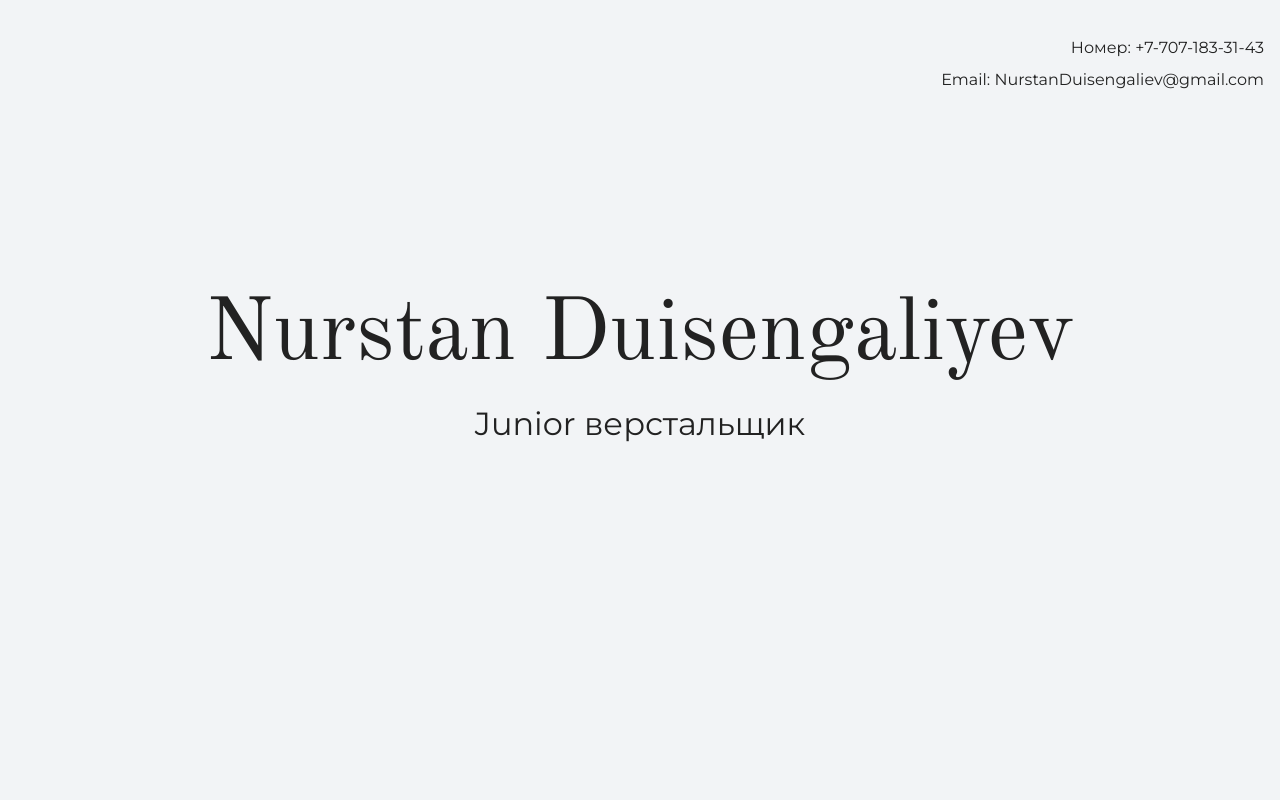
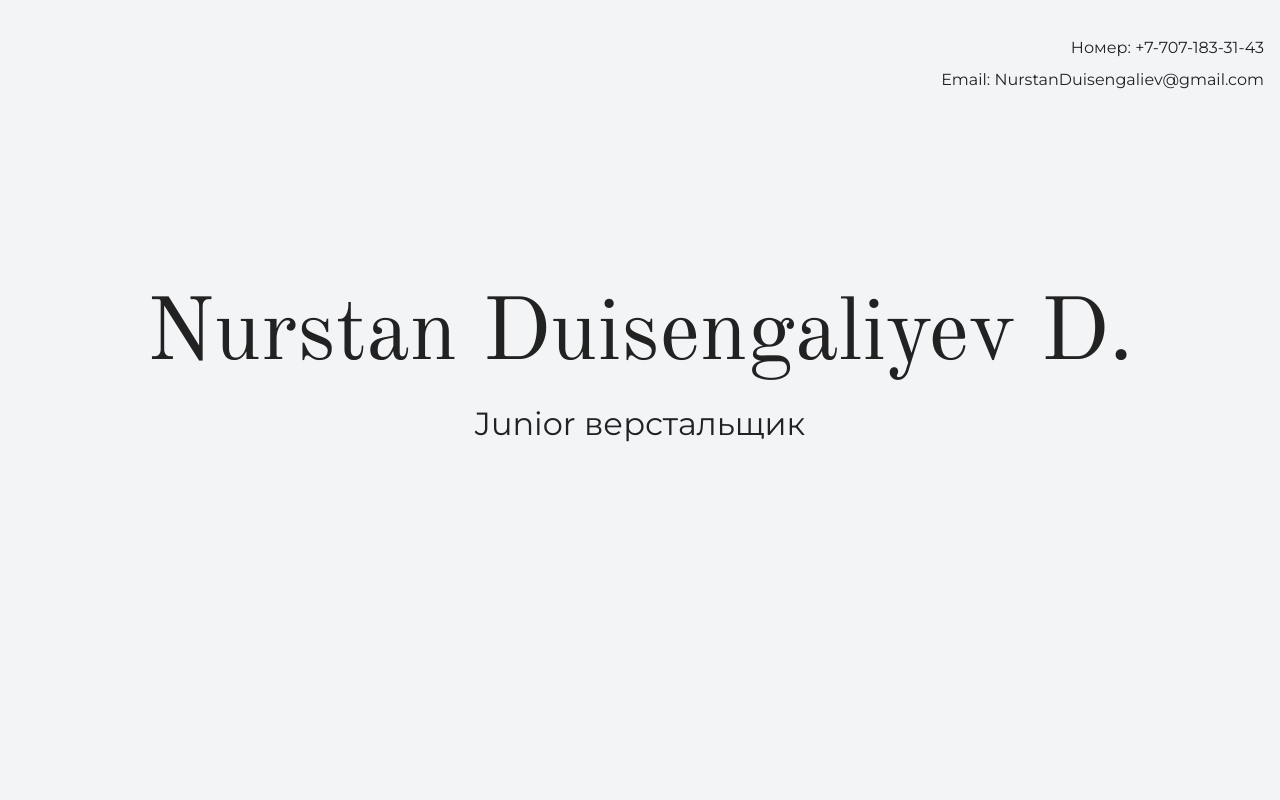
Before and after one commit to NurstanDuisengaliyev/my-site, a plain HTML site: page index.html in a window 1280 px wide. Shown: the top 800 px of the page. Drawn offline with nearby package versions, Linux system fonts and the light colour scheme.

Commit message:
меняет текст на главной странице

```diff
--- a/index.html
+++ b/index.html
@@ -17,7 +17,7 @@
 
     <section class="hero-image">
       <div class="container">
-        <h1 class="heading">Nurstan Duisengaliyev</h1>
+        <h1 class="heading">Nurstan Duisengaliyev D.</h1>
         <p>Junior верстальщик</p>
       </div>
     </section>
```
